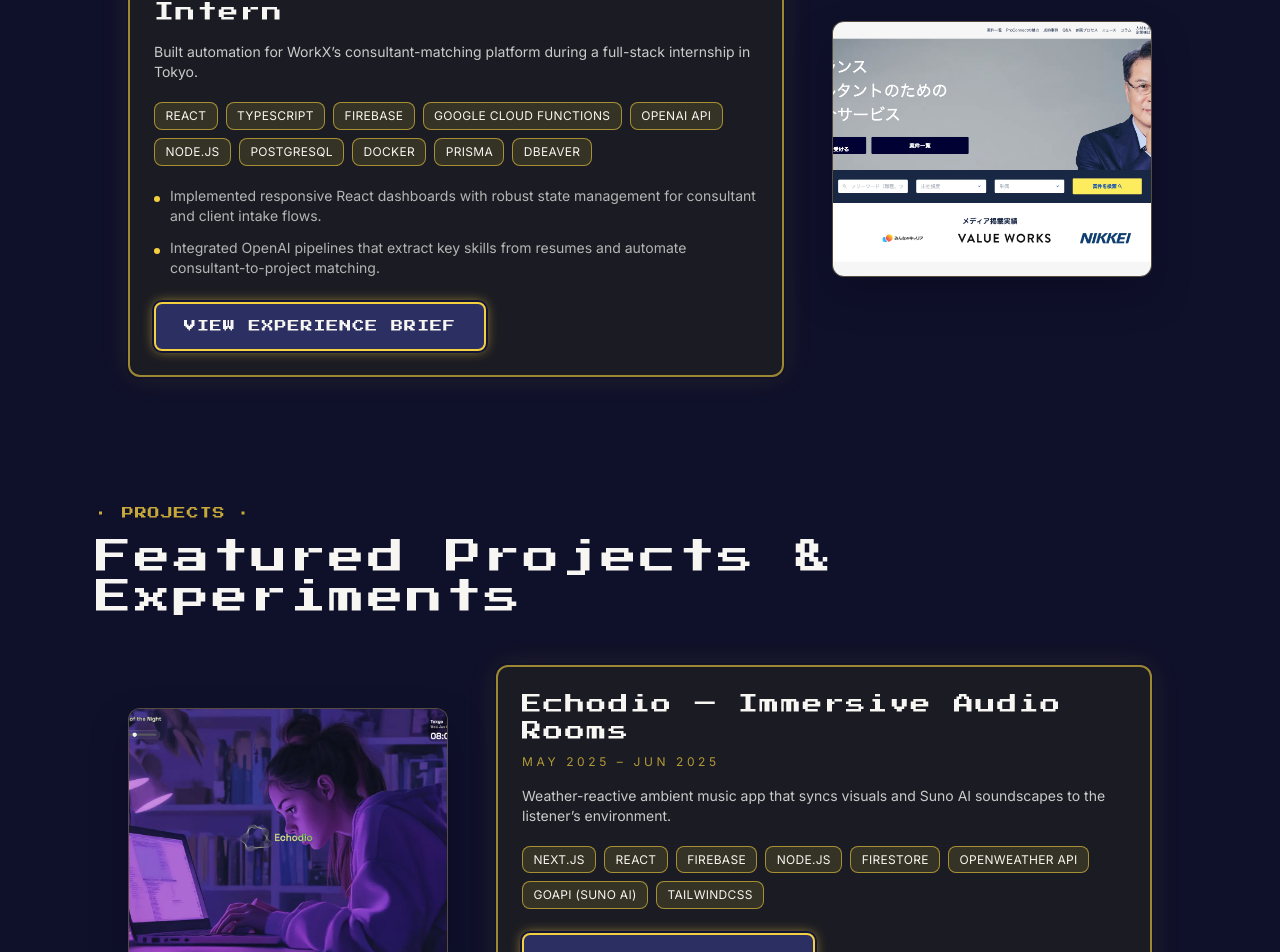
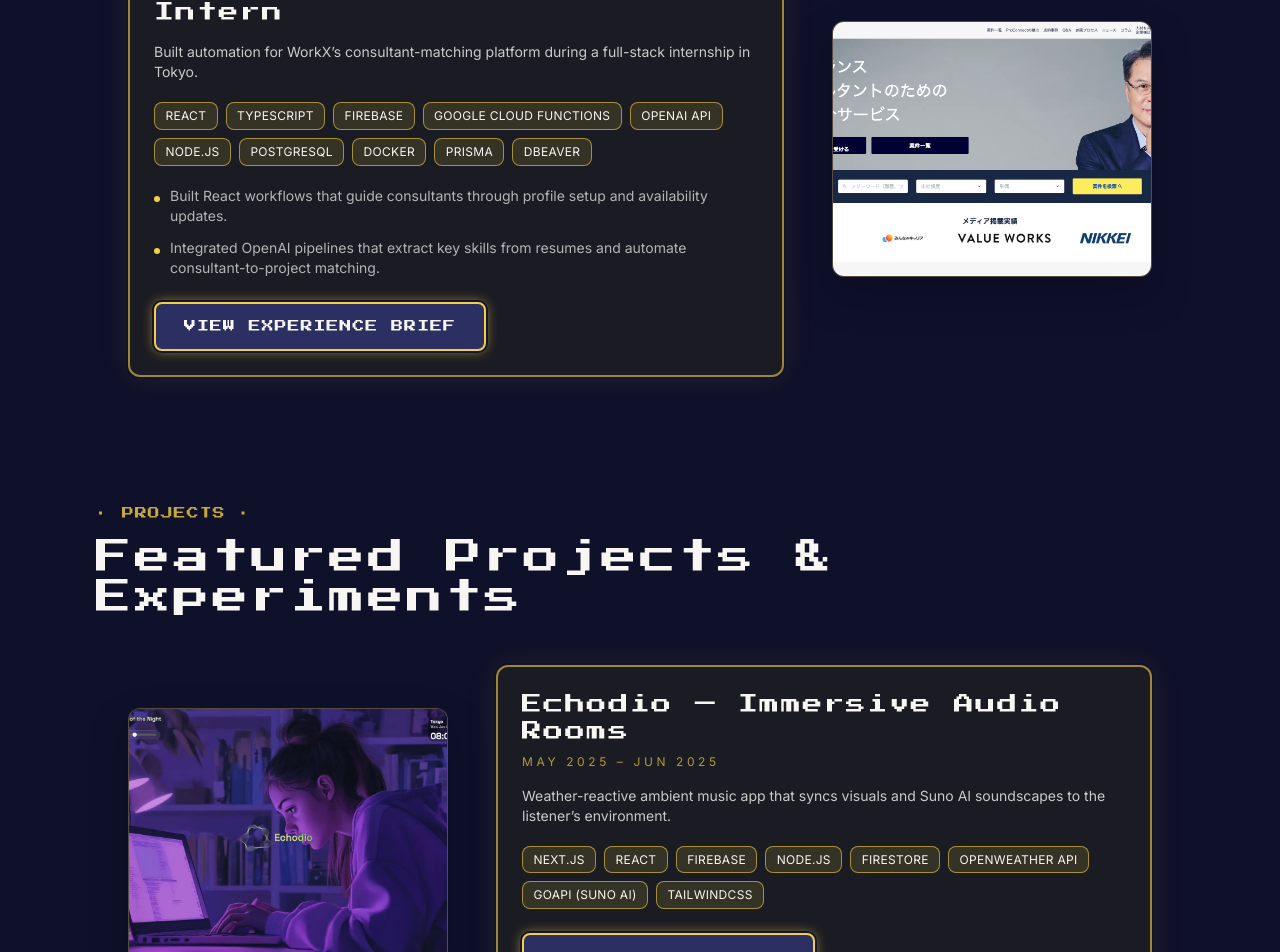
Before and after one commit to Rynhalt/Portfolio_Website, a Next.js app: page / in a window 1280 px wide. Shown: the part 2047-2999 px from the top of the page. Built offline with nearby package versions, Linux system fonts and the light colour scheme.

Commit message:
Updated highlights

```diff
--- a/src/data/experience.ts
+++ b/src/data/experience.ts
@@ -99,7 +99,7 @@ export const experiences: Experience[] = [
     ],
     image: "/images/experience/ProConnect.png",
     highlights: [
-      "Implemented responsive React dashboards with robust state management for consultant and client intake flows.",
+      "Built React workflows that guide consultants through profile setup and availability updates.",
       "Integrated OpenAI pipelines that extract key skills from resumes and automate consultant-to-project matching.",
       "Managed Firestore schemas and Cloud Functions handling authentication, multi-tenant data access, and auditing.",
       "Designed validation and rate limiting to keep API calls performant under peak onboarding loads.",
```
